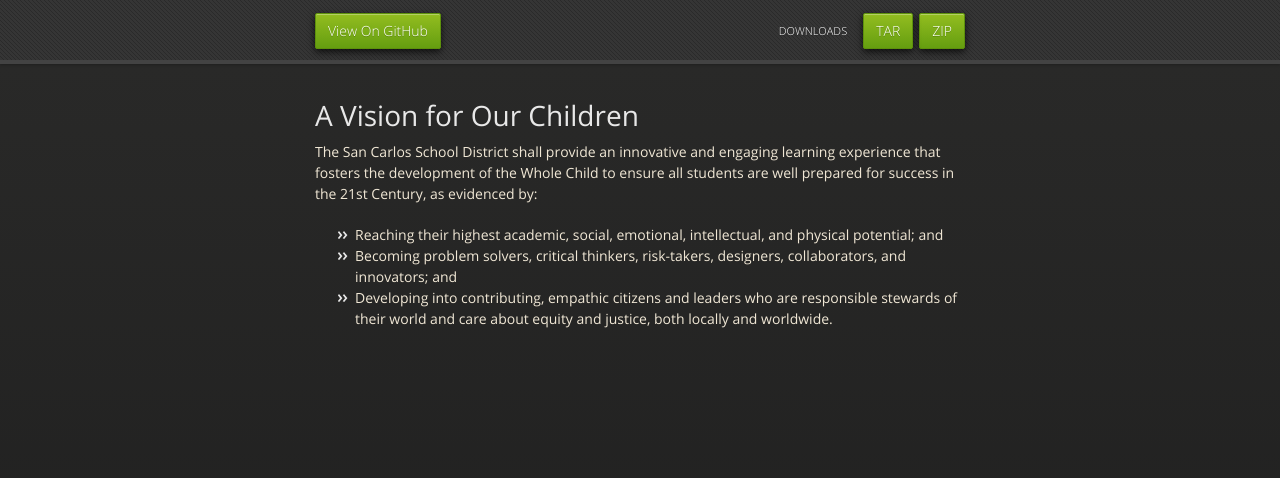
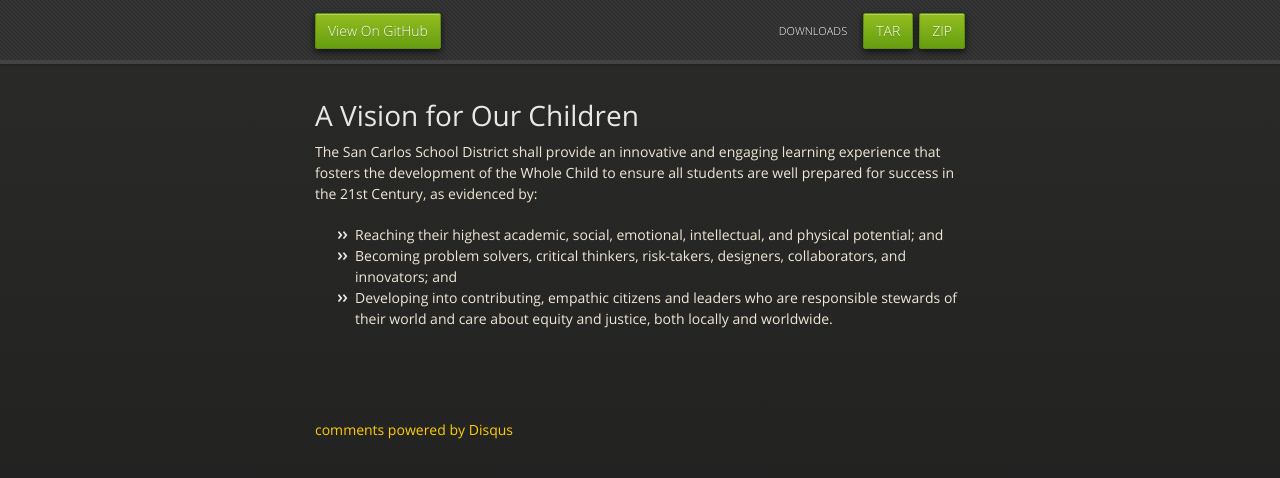
Before and after one commit to christopherritter/sccs-strategic-plan, a Jekyll site: the page built from vision.md, in a window 1280 px wide. Shown: the top 478 px of the page. Built offline with Jekyll 4.4.1, drawn with Linux system fonts in a browser that asks for light colours; nearby versions of some CDN libraries; Markdown is read by kramdown in place of the engine named in the settings; comment, search, counter and statistics services are not loaded; some of the changed lines change nothing that is shown.

Commit message:
Added Disqus

```diff
--- a/_layouts/default.html
+++ b/_layouts/default.html
@@ -33,6 +33,21 @@
   {{ content }}
       </section>
 
+    <div id="disqus_thread"></div>
+    <script type="text/javascript">
+        /* * * CONFIGURATION VARIABLES: EDIT BEFORE PASTING INTO YOUR WEBPAGE * * */
+        var disqus_shortname = 'sccsstrategicplan'; // required: replace example with your forum shortname
+
+        /* * * DON'T EDIT BELOW THIS LINE * * */
+        (function() {
+            var dsq = document.createElement('script'); dsq.type = 'text/javascript'; dsq.async = true;
+            dsq.src = '//' + disqus_shortname + '.disqus.com/embed.js';
+            (document.getElementsByTagName('head')[0] || document.getElementsByTagName('body')[0]).appendChild(dsq);
+        })();
+    </script>
+    <noscript>Please enable JavaScript to view the <a href="http://disqus.com/?ref_noscript">comments powered by Disqus.</a></noscript>
+    <a href="http://disqus.com" class="dsq-brlink">comments powered by <span class="logo-disqus">Disqus</span></a>
+
     </div>
     <!--[if !IE]><script>fixScale(document);</script><![endif]-->
               <script type="text/javascript">
```
